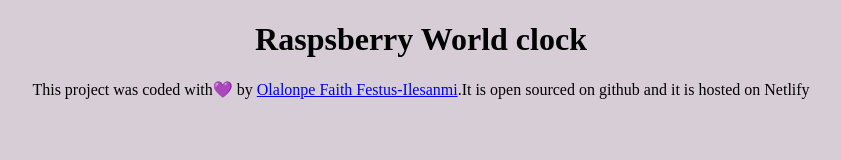
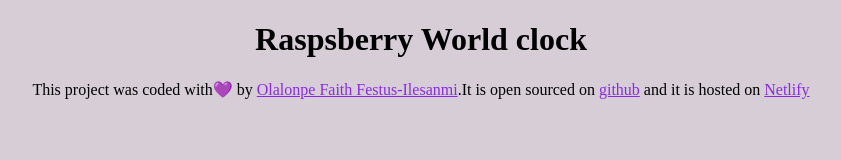
Before and after one commit to raspberries-codes/world-clock-by-olalonpe, a plain HTML site: page index.html in a window 1280 px wide. Shown: the whole page, without its empty margins (219-1060 px from the left). Drawn offline with Linux system fonts and the light colour scheme.

Commit message:
hosted on netlify
included all the required links and updated link color

```diff
--- a/index.html
+++ b/index.html
@@ -8,12 +8,21 @@
   </head>
   <body>
     <h1>Raspsberry World clock</h1>
+    <script src="src/index.js"></script>
   </body>
   <footer>
     This project was coded with💜 by
     <a href="https://github.com/lonpsy" target="_blank"
       >Olalonpe Faith Festus-Ilesanmi</a
-    >.It is open sourced on github and it is hosted on Netlify
+    >.It is open sourced on
+    <a
+      href="https://github.com/raspberries-codes/world-clock-by-olalonpe"
+      target="_blank"
+      >github</a
+    >
+    and it is hosted on
+    <a href="https://raspberryworldclock.netlify.app/" target="_blank"
+      >Netlify</a
+    >
   </footer>
-  <script src="src/index.js"></script>
 </html>
--- a/src/style.css
+++ b/src/style.css
@@ -4,6 +4,9 @@ body {
 h1 {
   text-align: center;
 }
+a {
+  color: rgb(138, 43, 226, 3);
+}
 footer {
   text-align: center;
 }
```
